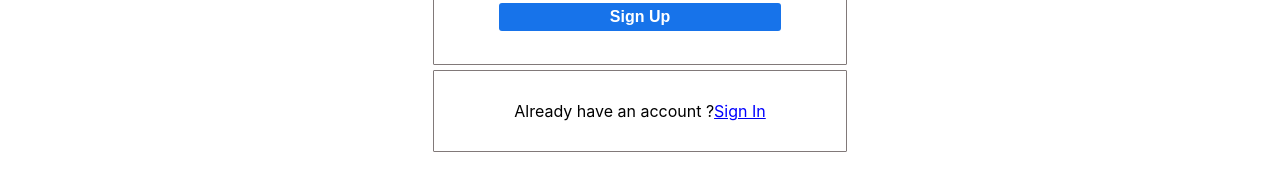
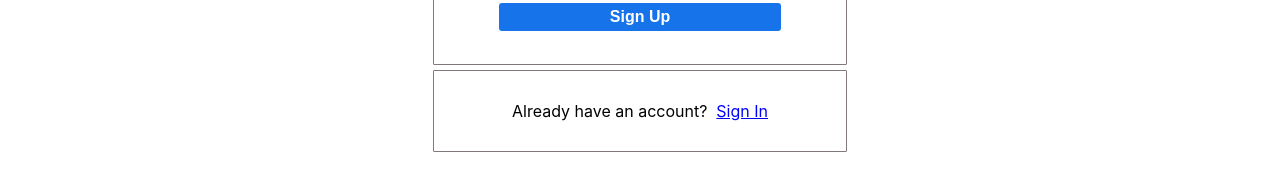
Before and after one commit to Fashful/fash-frontend, a React (Create React App) app: page /signup in a window 1280 px wide. Shown: the part 600-790 px from the top of the page. Built offline with nearby package versions, Linux system fonts and the light colour scheme.

Commit message:
fixed some text ui

```diff
--- a/src/components/SignUp.js
+++ b/src/components/SignUp.js
@@ -94,7 +94,7 @@ export default function SignUp() {
           <input type="submit" id="submit-btn" value="Sign Up" onClick={() => { postData() }} />
         </div>
         <div className="form2">
-          Already have an account ?
+          Already have an account? &nbsp;
           <Link to="/signin">
             <span style={{ color: "blue", cursor: "pointer" }}>Sign In</span>
           </Link>
```
